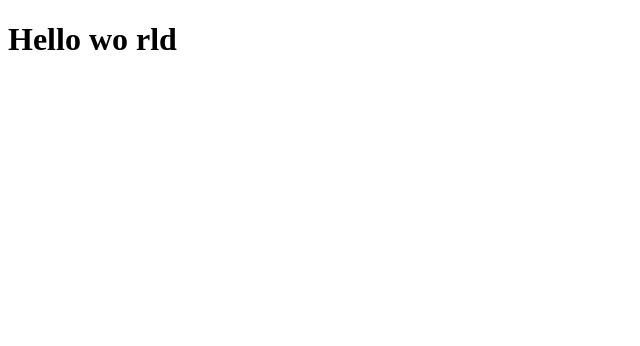
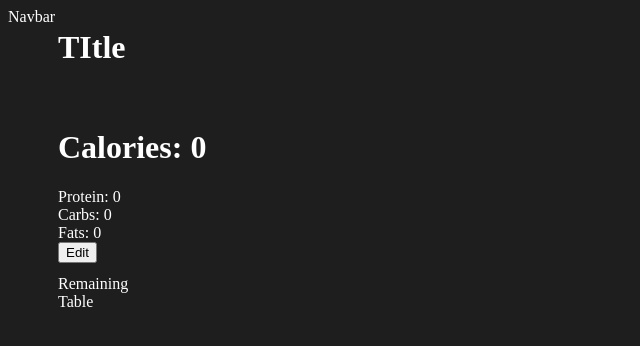
Before and after one commit to JoelSaleem/macro-tracker, a Next.js app: page / in a window 1280 px wide. Shown: the top 346 px of the page, without its empty margins (0-640 px from the left). Built offline with nearby package versions, Linux system fonts and the light colour scheme.

Commit message:
Targets Functionality complete

```diff
--- /dev/null
+++ b/components/CoreLayout.tsx
@@ -0,0 +1,23 @@
+import styled from 'styled-components'
+import { Tracker } from './Tracker'
+
+const Layout = styled.div`
+  display: grid;
+  grid-template-rows: 100px 1fr;
+  grid-template-columns: 50px 1fr;
+`
+const BodyContainer = styled.div`
+  grid-area: 2/2/3/3;
+`
+
+export default () => {
+  return (
+    <Layout>
+      <div>Navbar</div>
+      <h1>TItle</h1>
+      <BodyContainer>
+        <Tracker />
+      </BodyContainer>
+    </Layout>
+  )
+}
--- /dev/null
+++ b/components/DisplayTarget.tsx
@@ -0,0 +1,32 @@
+import styled from 'styled-components'
+
+const Contaier = styled.div`
+  padding-bottom: 12px;
+  cursor: pointer;
+`
+
+interface DisplayTargetProps {
+  onClick: Function
+  calories: number
+  protein: number
+  fats: number
+  carbohydrates: number
+}
+
+export const DisplayTarget = ({
+  onClick,
+  calories,
+  fats,
+  carbohydrates: carbs,
+  protein
+}: DisplayTargetProps) => {
+  return (
+    <Contaier>
+      <h1>Calories: {calories}</h1>
+      <div>Protein: {protein}</div>
+      <div>Carbs: {carbs}</div>
+      <div>Fats: {fats}</div>
+      <button onClick={() => onClick()}>Edit</button>
+    </Contaier>
+  )
+}
--- /dev/null
+++ b/components/FormInput.tsx
@@ -0,0 +1,18 @@
+import { Input } from './Input'
+import { ITargetData } from '../managers/LocalStorageTargetManager'
+
+interface FormInputProps {
+  onChange(key: keyof ITargetData, value: number): void
+  data: ITargetData
+}
+
+export const FormInput = (props: FormInputProps) => {
+  return (
+    <div>
+      <Input id='calories' label='Cals' onChange={props.onChange} value={props.data.calories} />
+      <Input id='protein' label='Protein' onChange={props.onChange} value={props.data.protein} />
+      <Input id='carbohydrates' label='Carbs' onChange={props.onChange} value={props.data.carbohydrates} />
+      <Input id='fats' label='Fats' onChange={props.onChange} value={props.data.fats} />
+    </div>
+  )
+}
--- /dev/null
+++ b/components/Input.tsx
@@ -0,0 +1,40 @@
+import styled from 'styled-components'
+import { useState, InputHTMLAttributes } from 'react'
+import { ITargetData } from '../managers/LocalStorageTargetManager'
+
+const InputElem = styled.input`
+  flex: 2;
+  border-top: 0px;
+  border-left: 0px;
+  border-right: 0px;
+  border-bottom: 1px red solid;
+  background-color: transparent;
+  color: white;
+  padding-left: 4px
+`
+
+const Label = styled.span`
+  flex: 1;
+`
+
+const Container = styled.div`
+  display: flex;
+  max-width: 200px;
+  align-items: center;
+`
+
+interface InputProps {
+  label: string
+  onChange(key: keyof ITargetData, value: number): void
+  value: number
+  id: keyof ITargetData
+}
+
+export const Input = ({ label, onChange, value, id }: InputProps) => {
+  return (
+    <Container>
+      <Label>{label}</Label>
+      <InputElem onChange={(e: any) => { onChange(id, +e.target.value || 0)}} value={value}/>
+    </Container>
+  )
+}
--- /dev/null
+++ b/components/Target.tsx
@@ -0,0 +1,46 @@
+import { useState, useEffect, useLayoutEffect } from 'react'
+import { DisplayTarget } from './DisplayTarget'
+import { TargetEdit } from './TargetEdit'
+import {
+  LocalStorageManager,
+  ITargetData
+} from '../managers/LocalStorageTargetManager'
+
+export const defaultData = {
+  calories: 0,
+  fats: 0,
+  protein: 0,
+  carbohydrates: 0
+}
+
+const { getItem, setItem } = new LocalStorageManager()
+
+export const Target = () => {
+  const [isEditing, setIsEditing] = useState(false)
+  let [version, setVersion] = useState(0)
+  const toggleIsEditing = () => setIsEditing(!isEditing)
+  // TODO: USE CALLBACK HOOK
+
+  let data = defaultData
+  if (typeof window !== undefined) {
+    data = getItem()
+  }
+
+  if (isEditing) {
+    return (
+      <>
+        <TargetEdit
+          toggleIsEditing={toggleIsEditing}
+          data={data}
+          onChange={(key: keyof ITargetData, value: number) => {
+            setItem(key, value)
+            setVersion(++version) // Trigger re-render
+          }}
+        />
+        <button onClick={toggleIsEditing}>Save</button>
+      </>
+    )
+  }
+
+  return <DisplayTarget onClick={toggleIsEditing} {...data} />
+}
--- /dev/null
+++ b/components/TargetEdit.tsx
@@ -0,0 +1,17 @@
+import { FormInput } from './FormInput'
+import { ITargetData } from '../managers/LocalStorageTargetManager'
+
+interface TargetEditProps {
+  toggleIsEditing(): void
+  data: ITargetData
+  onChange(key: keyof ITargetData, value: number): void
+}
+
+export const TargetEdit = (props: TargetEditProps) => {
+  return (
+    <>
+      <div onClick={props.toggleIsEditing}>Edit</div>
+      <FormInput onChange={props.onChange} data={props.data} />
+    </>
+  )
+}
--- /dev/null
+++ b/components/Tracker.tsx
@@ -0,0 +1,11 @@
+import { Target } from './Target'
+
+export const Tracker = () => {
+  return (
+    <>
+      <Target />
+      <div>Remaining</div>
+      <div>Table</div>
+    </>
+  )
+}
--- /dev/null
+++ b/managers/LocalStorageTargetManager.ts
@@ -0,0 +1,55 @@
+export interface ITargetData {
+  calories: number
+  protein: number
+  carbohydrates: number
+  fats: number
+}
+
+export class LocalStorageManager {
+  isClient = (): boolean => {
+    return typeof window !== 'undefined'
+  }
+
+  getKey(): string {
+    return 'MacroTracker__target'
+  }
+
+  getDefaultData = (): ITargetData => {
+    return {
+      calories: 0,
+      fats: 0,
+      protein: 0,
+      carbohydrates: 0
+    }
+  }
+
+  setItem = (key: keyof ITargetData, value: number): void => {
+    if (this.isClient()) {
+      const rawData = this.getItem()
+      rawData[key] = value
+      const data = JSON.stringify(rawData)
+      console.log(key, value, data)
+
+      localStorage.setItem(this.getKey(), JSON.stringify(data))
+    }
+  }
+
+  getMacro = (key: keyof ITargetData): number | undefined => {
+    const data = this.getItem() || {}
+
+    return data[key]
+  }
+
+  getItem = (): ITargetData => {
+    let strData = ''
+    if (this.isClient()) {
+      strData = localStorage.getItem(this.getKey()) || ''
+    }
+
+    if (strData) {
+      return JSON.parse(JSON.parse(strData))
+    }
+
+    return this.getDefaultData()
+  }
+}
--- a/pages/index.tsx
+++ b/pages/index.tsx
@@ -1,5 +1,22 @@
+import styled from 'styled-components'
+import CoreLayout from '../components/CoreLayout'
+
 export default () => {
-    return (
-        <h1>Hello wo rld</h1>
-    )
+  return (
+    <>
+      <CoreLayout />
+      <style jsx global>{`
+        body {
+          background-color: #1e1e1e;
+          color: white;
+          height: 100%;
+          overflow: hidden;
+        }
+
+        html {
+          height: 100%;
+        }
+      `}</style>
+    </>
+  )
 }
--- a/tsconfig.json
+++ b/tsconfig.json
@@ -8,7 +8,7 @@
     ],
     "allowJs": true,
     "skipLibCheck": true,
-    "strict": false,
+    "strict": true,
     "forceConsistentCasingInFileNames": true,
     "noEmit": true,
     "esModuleInterop": true,
```
Also changed, not shown: components/EditTarget.tsx (added, +17 -0 lines), package.json (+6 -3 lines), 1 other file (tests, documents, lock files or other folders).
